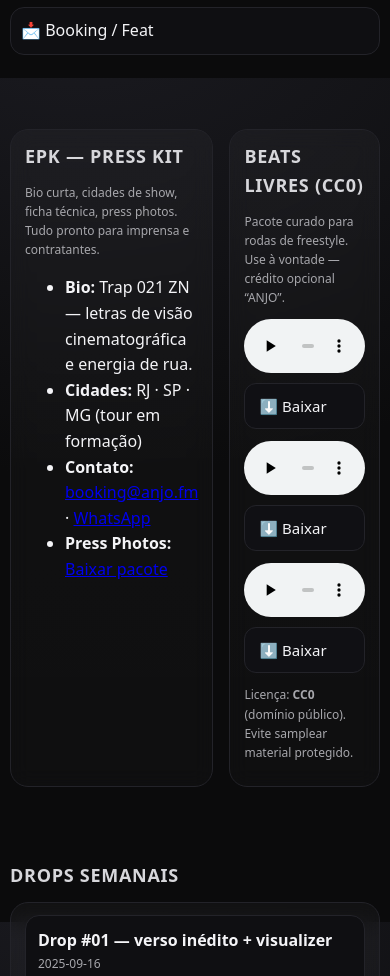
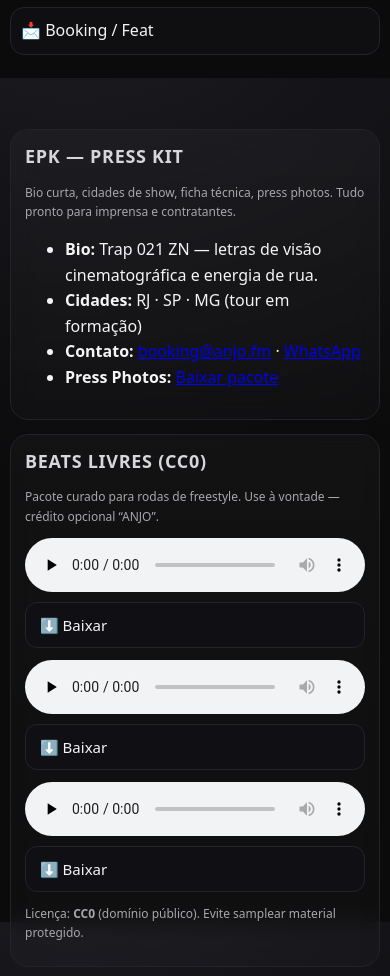
Before and after one commit to digitalrobertlima/link-hub-pro, a plain HTML site: page index.html in a window 390 px wide. Shown: the part 1610-2586 px from the top of the page. Drawn offline with Linux system fonts and the light colour scheme.

Commit message:
responsive: force .two stack to single column <=900px to avoid squeezed EPK/Beats cards

```diff
--- a/src/css/styles.css
+++ b/src/css/styles.css
@@ -160,6 +160,13 @@ h2{font-size:18px;margin:0 0 12px;letter-spacing:.04em;text-transform:uppercase;
 
 .two{display:grid;grid-template-columns:1fr 1fr;gap:16px}
 
+/* Mobile/touch: forçar empilhamento para evitar cards espremidos em dispositivos pequenos
+   aplicamos um breakpoint mais amplo (900px) para cobrir phones grandes e tablets em portrait */
+@media (max-width:900px){
+  .two{grid-template-columns:1fr !important;gap:14px}
+  .two .card{width:100%;min-width:0}
+}
+
 .pill{font-size:12px;padding:4px 8px;border:1px solid var(--line);border-radius:999px;color:var(--muted)}
 .mono{font-family:ui-monospace,SFMono-Regular,Menlo,Consolas,monospace}
 .row{display:flex;gap:10px;align-items:center;flex-wrap:wrap}
```
